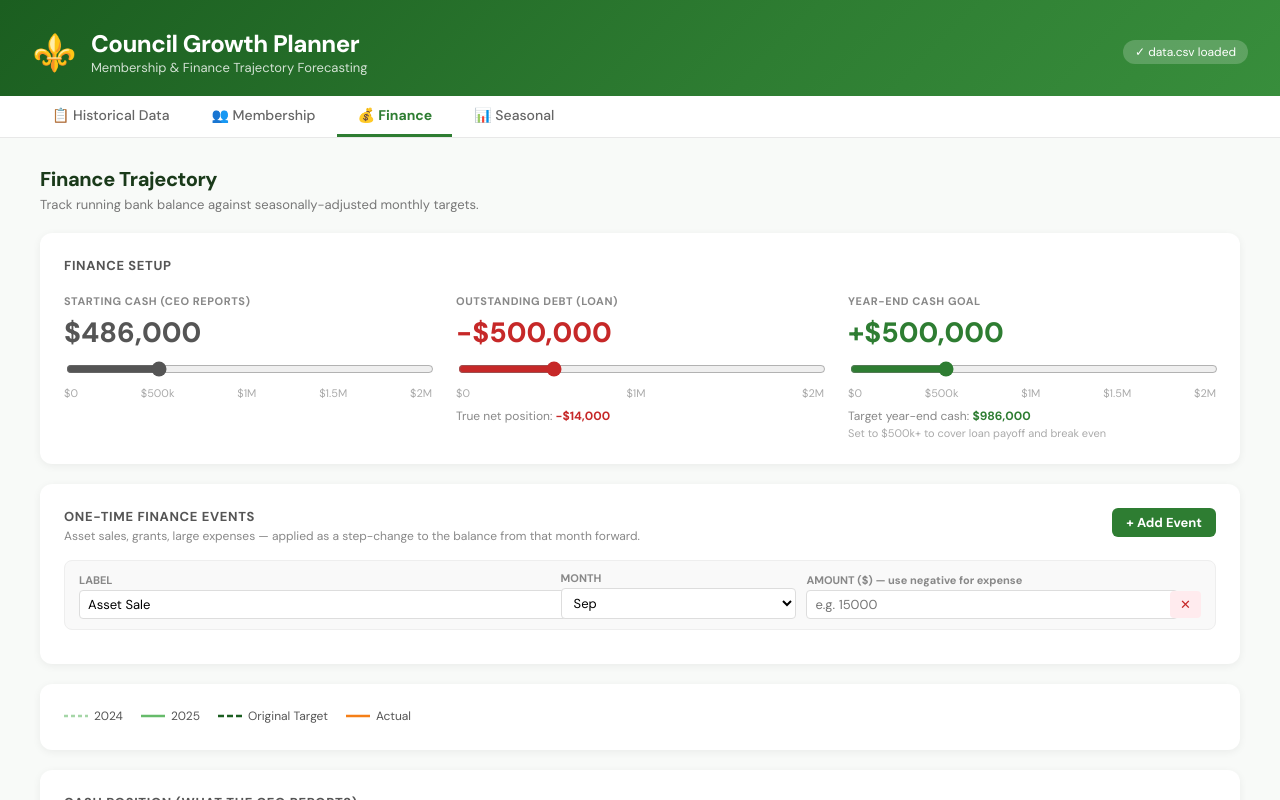
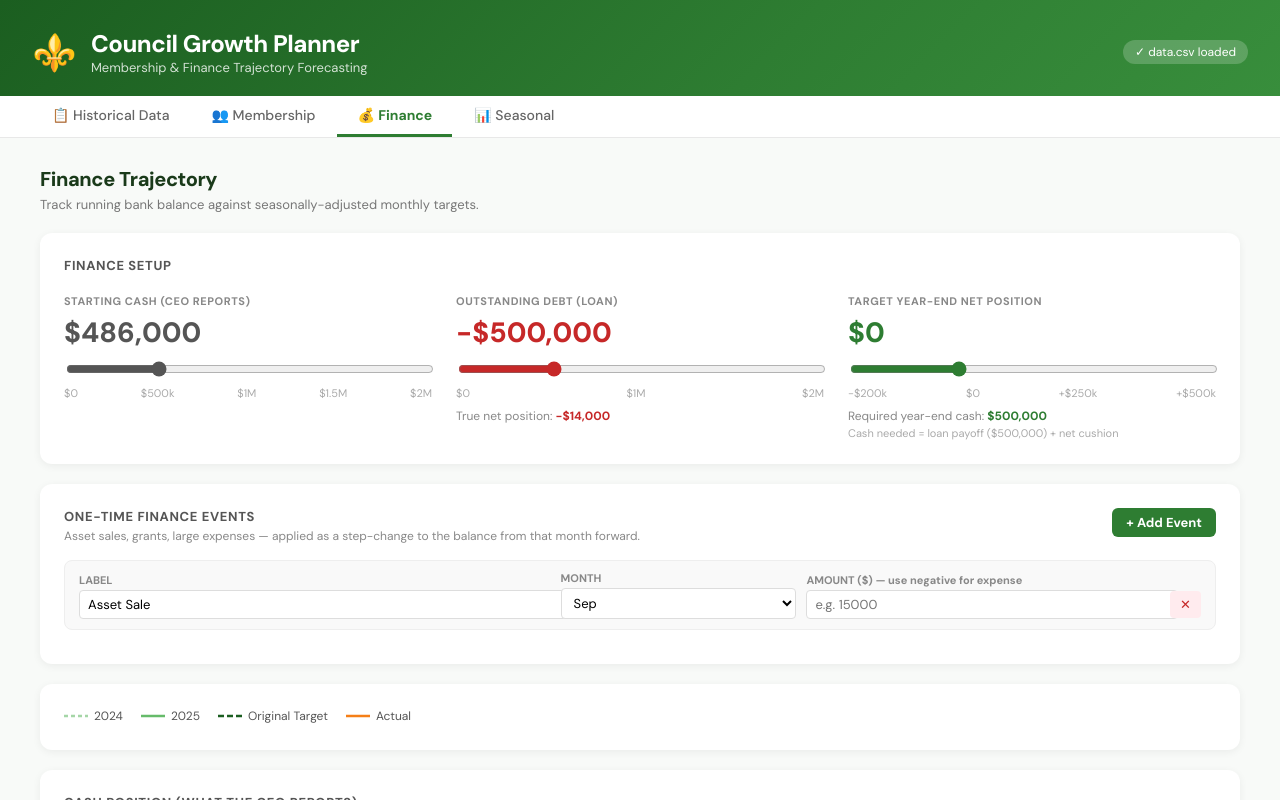
Before and after one commit to nickmarko/scouts-planner, a React (Vite) app: page / in a window 1280 px wide. Both pictures are taken after a click on the button "💰 Finance". Shown: the top 800 px of the page. Built offline with nearby package versions, Linux system fonts and the light colour scheme.

Commit message:
Update App.jsx

```diff
--- a/src/App.jsx
+++ b/src/App.jsx
@@ -220,7 +220,7 @@ export default function App() {
   const [csvLoaded, setCsvLoaded] = useState(false);
   const [loadError, setLoadError] = useState(false);
   const [memberGoalCount, setMemberGoalCount] = useState(2200);
-  const [financeGoal, setFinanceGoal] = useState(500000);
+  const [financeNetGoal, setFinanceNetGoal] = useState(0); // target net position at year end
   const [financeStartBalance, setFinanceStartBalance] = useState(486000);
   const [financeEvents, setFinanceEvents] = useState([
     { id: 1, month: "Sep", amount: "", label: "Asset Sale" }
@@ -259,7 +259,8 @@ export default function App() {
 
   const memberStart = historicalData.year2.membership[11];
   const memberGoalPct = Math.round(((memberGoalCount - memberStart) / memberStart) * 1000) / 10;
-  const financeGoalBalance = financeStartBalance + financeGoal;
+  // Required cash at year end = pay off debt + desired net cushion
+  const financeGoalBalance = outstandingDebt + financeNetGoal;
   const activeEvents = financeEvents.filter(e => e.amount !== "" && Number(e.amount) !== 0);
 
   // ── Projections ──
@@ -683,21 +684,21 @@ export default function App() {
                   </div>
                 </div>
                 <div>
-                  <div style={{ fontSize:11, color:"#888", fontWeight:700, textTransform:"uppercase", letterSpacing:"0.05em", marginBottom:6 }}>Year-End Cash Goal</div>
-                  <div style={{ fontSize:28, fontWeight:800, color:financeGoal>=0?"#2E7D32":"#c62828", marginBottom:8 }}>
-                    {financeGoal>=0?"+$":"-$"}{Math.abs(financeGoal).toLocaleString()}
+                  <div style={{ fontSize:11, color:"#888", fontWeight:700, textTransform:"uppercase", letterSpacing:"0.05em", marginBottom:6 }}>Target Year-End Net Position</div>
+                  <div style={{ fontSize:28, fontWeight:800, color:financeNetGoal>=0?"#2E7D32":"#c62828", marginBottom:8 }}>
+                    {financeNetGoal>=0?"$":"-$"}{Math.abs(financeNetGoal).toLocaleString()}
                   </div>
-                  <input type="range" min={0} max={2000000} step={5000} value={financeGoal}
-                    onChange={e=>setFinanceGoal(Number(e.target.value))}
+                  <input type="range" min={-200000} max={500000} step={5000} value={financeNetGoal}
+                    onChange={e=>setFinanceNetGoal(Number(e.target.value))}
                     style={{ width:"100%", cursor:"pointer", accentColor:"#2E7D32" }} />
                   <div style={{ display:"flex", justifyContent:"space-between", fontSize:11, color:"#aaa", marginTop:4 }}>
-                    <span>$0</span><span>$500k</span><span>$1M</span><span>$1.5M</span><span>$2M</span>
+                    <span>-$200k</span><span>$0</span><span>+$250k</span><span>+$500k</span>
                   </div>
                   <div style={{ marginTop:8, fontSize:12, color:"#888" }}>
-                    Target year-end cash: <b style={{ color:"#2E7D32" }}>${financeGoalBalance.toLocaleString()}</b>
+                    Required year-end cash: <b style={{ color:"#2E7D32" }}>${financeGoalBalance.toLocaleString()}</b>
                   </div>
                   <div style={{ fontSize:11, color:"#aaa", marginTop:2 }}>
-                    Set to $500k+ to cover loan payoff and break even
+                    Cash needed = loan payoff (${outstandingDebt.toLocaleString()}) + net cushion
                   </div>
                 </div>
               </div>
```
